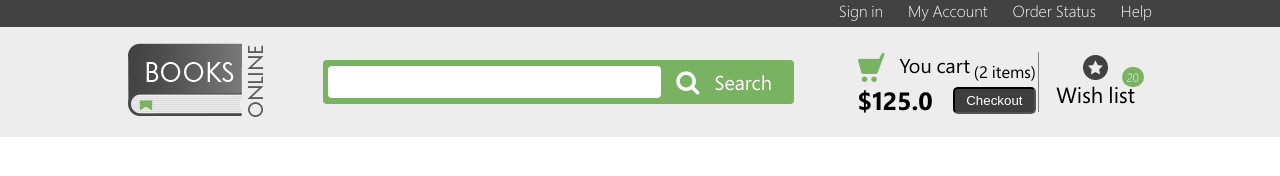
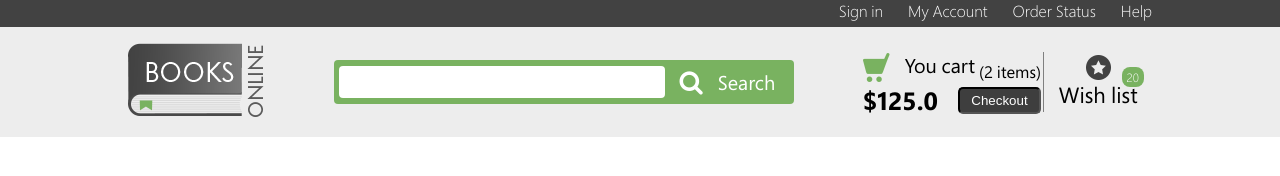
Before and after one commit to emhyr1991/book_market.github.io, a website: page index.html in a window 1280 px wide. Drawn offline with Linux system fonts and the light colour scheme.

Commit message:
search section fixed

```diff
--- a/index.html
+++ b/index.html
@@ -24,15 +24,18 @@
         </div>
         <div class="section-search">
             <div class="container">
-                <div class="search-block">
-                    <div class="search-block__logo">
+                <div class="search-box">
+                    <div class="search-block1">
+                        <div class="search-block1__logo">
                             <img src="img/logo.png" alt="">
                         </div>
-                    <div class="search-block__input">
+                        <div class="search-block1__input">
                             <input type="text" name="name">
                             <i class="fa fa-search" aria-hidden="true"></i>
                             <a href="#">Search</a>
                         </div>
+                    </div>
+                    <div class="search-block2">
                         <div class="search-block__cart">
                             <div class="search-block__cart-top">
                                 <img src="img/cart.png" alt="">
@@ -51,6 +54,8 @@
                     </div>
                 </div>
                 </div>
+            </div>
+        </div>
     </header>
 </body>
 </html>
--- a/scss/main.scss
+++ b/scss/main.scss
@@ -29,22 +29,32 @@ body {
     background-color: #EDEDED;
     height: 110px;
 }
-.search-block {
+.search-box {
     display: flex;
     align-items: center;
     height: 110px;
 }
-.search-block__logo {
-    width: 19%;
+.search-block1 {
+    display: flex;
+    justify-content: space-between;
+    align-items: center;
+    width: 65%;
 }
-.search-block__input {
-    width: 46%;
+.search-block2 {
+    display: flex;
+    align-items: center;
+    justify-content: space-between;
+    width: 35%;
+}
+.search-block1__input {
+    width: 70%;
     background-color: #79B260;
     height: 44px;
     display: flex;
     justify-content: flex-start;
     align-items: center;
     border-radius: 4px;
+    max-width: 460px;
     & input {
         width: 70%;
         height: 30px;
@@ -110,7 +120,7 @@ body {
     }
 }
 .search-block__wish-list {
-    width: 11%;
+    width: 30%;
     height: 60px;
     display: flex;
     flex-direction: column;
```
Also changed, not shown: css/main.css, 1 other file. Lines whose indentation alone changed are shown as unchanged.
